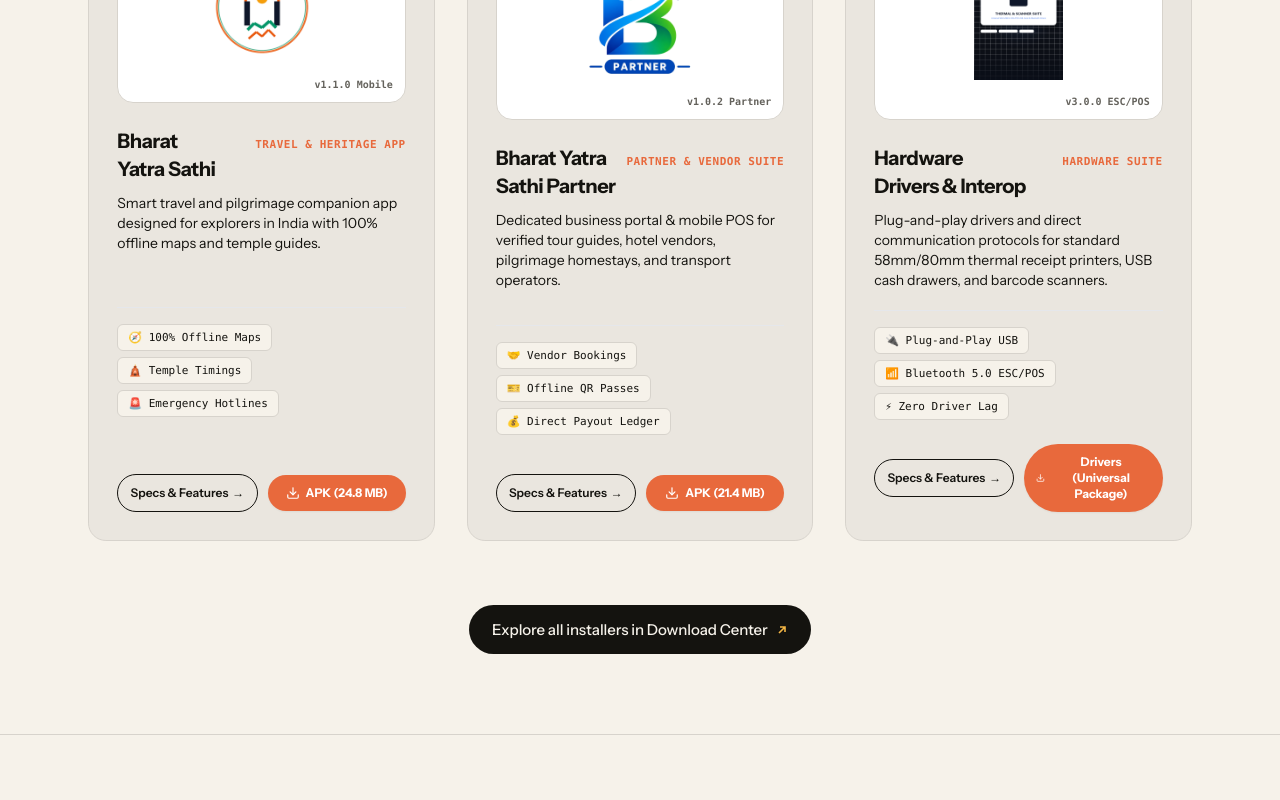
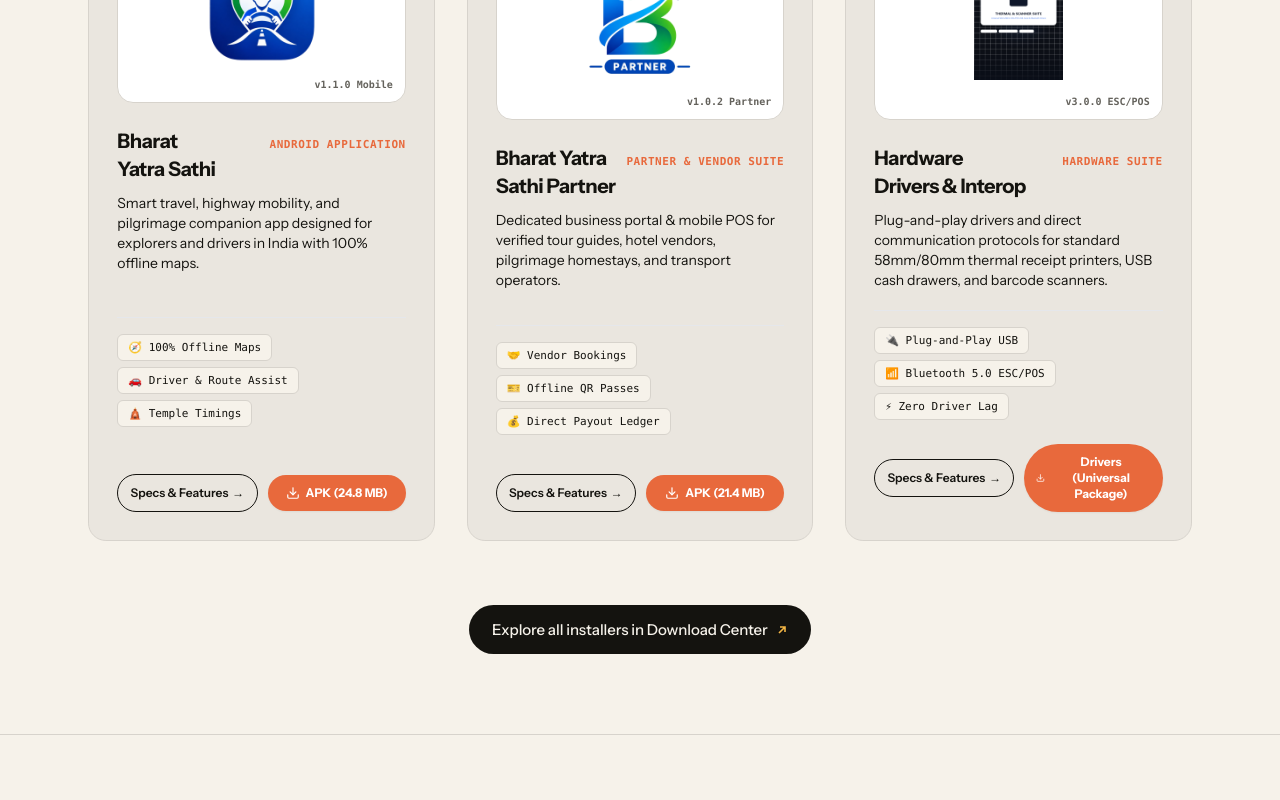
Before and after one commit to stackyr/esyustechnology, a React (Vite) app in the folder FRONTEND/: page / in a window 1280 px wide. Shown: the part 8480-9280 px from the top of the page. Built offline with nearby package versions, Linux system fonts and the light colour scheme.

Commit message:
feat: update Bharat Yatra Sathi Android Application with official app logo and refined specs

```diff
--- a/FRONTEND/src/components/Products.jsx
+++ b/FRONTEND/src/components/Products.jsx
@@ -60,7 +60,7 @@
       product: PRODUCTS.find((p) => p.id === 'bharat-yatra-sathi') || PRODUCTS[3],
       num: "04",
       name: "Bharat Yatra Sathi",
-      category: "Travel & Heritage App",
+      category: "Android Application",
       platformTag: "Android 8.0+",
       isWindows: false,
       isAndroid: true,
@@ -68,8 +68,8 @@
       size: "24.8 MB",
       downloadLabel: "Download APK",
       logo: "/bharat-yatra-sathi-logo.png",
-      tagline: "Smart travel and pilgrimage companion app designed for explorers in India with 100% offline maps and temple guides.",
-      chips: ["🧭 100% Offline Maps", "🛕 Temple Timings", "🚨 Emergency Hotlines"]
+      tagline: "Smart travel, highway mobility, and pilgrimage companion app designed for explorers and drivers in India with 100% offline maps.",
+      chips: ["🧭 100% Offline Maps", "🚗 Driver & Route Assist", "🛕 Temple Timings"]
     },
     {
       id: "bharat-yatra-sathi-partner",
--- a/FRONTEND/src/data/companyData.js
+++ b/FRONTEND/src/data/companyData.js
@@ -192,22 +192,22 @@
   {
     id: "bharat-yatra-sathi",
     name: "Bharat Yatra Sathi",
-    category: "Travel & Companion App",
+    category: "Android Application",
     platform: "Android 8.0+",
     version: "v1.1.0",
     size: "24.8 MB",
     isFeatured: false,
-    tagline: "Smart travel and pilgrimage companion app designed for explorers in India.",
-    description: "Bharat Yatra Sathi is a mobile companion app for domestic travelers and pilgrims navigating tourist destinations and sacred sites across India. Features offline route summaries, local emergency assistance, and personalized itineraries.",
+    tagline: "Smart travel, highway mobility, and pilgrimage companion app designed for explorers in India.",
+    description: "Bharat Yatra Sathi is a production-grade Android mobile application for domestic travelers, drivers, and pilgrims navigating tourist destinations and sacred sites across India. Features 100% offline highway routes, temple timings, local emergency assistance, and driver navigation.",
     highlights: [
-      "Curated travel guides and temple/heritage site timings",
+      "100% offline highway routes & temple/heritage site timings",
+      "Driver mobility assist & turn-by-turn waypoint tracking",
       "Offline emergency contacts & tourist police hotlines",
       "Custom day-by-day travel planner & expense logger",
-      "Multi-language support (English, Hindi, Bengali)",
       "Low battery consumption mode with offline maps integration"
     ],
     downloadFile: "BharatYatraSathi-v1.1.apk",
-    accentColor: "from-purple-600 to-indigo-600",
+    accentColor: "from-blue-600 to-indigo-600",
     badge: "Android App",
     logo: "/bharat-yatra-sathi-logo.png",
     image: "/card-bharat-yatra-sathi.png"
```
Also changed, not shown: FRONTEND/public/bharat-yatra-sathi-logo.png, FRONTEND/public/card-bharat-yatra-sathi.png.
